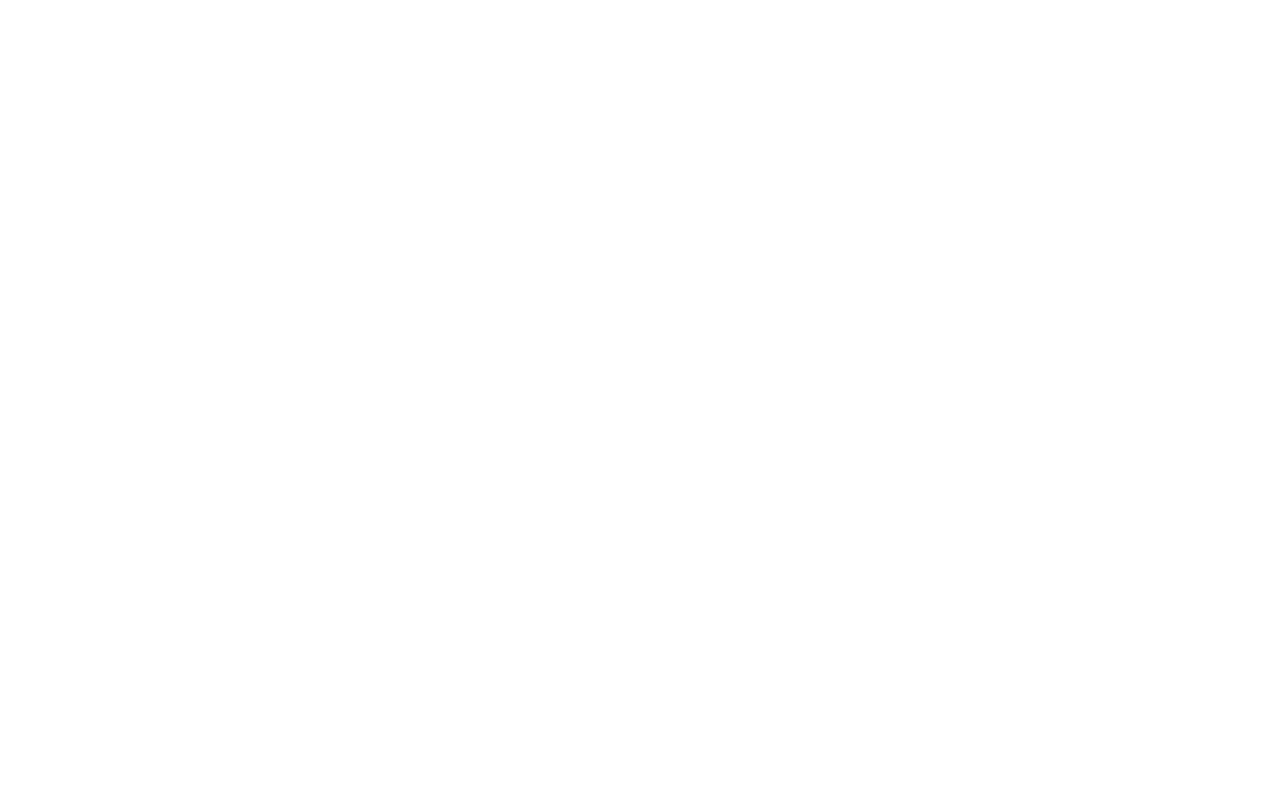
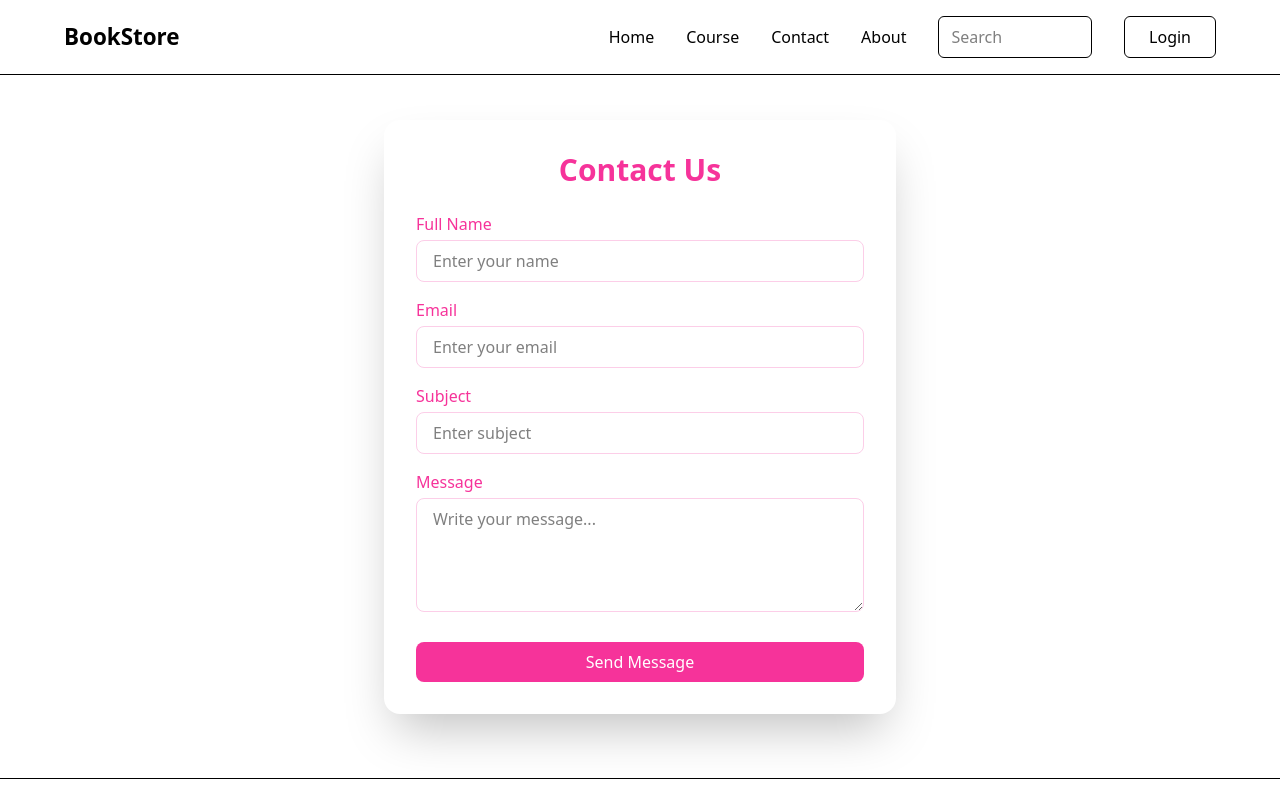
Before and after one commit to 100rabhdwivedi/Book_store, a React (Vite) app in the folder Frontend/: page /contact in a window 1280 px wide. Before the commit this address had no page. Shown: the top 800 px of the page. Built offline with nearby package versions, Linux system fonts and the light colour scheme.

Commit message:
Signup page done

```diff
--- a/Frontend/src/App.jsx
+++ b/Frontend/src/App.jsx
@@ -4,12 +4,18 @@
 
 import { Routes, Route } from 'react-router-dom'
 import LoginModal from './components/LoginModel.jsx'
+import SignupModel from './components/SignupModel.jsx'
+import Contact from './components/Contact.jsx'
+import About from './components/About.jsx'
 const App = () => {
   return (
-     <Routes>
-       <Route path='/' element={<Home />} />
-     <Route path='/courses' element={<Courses />} />
+    <Routes>
+      <Route path='/' element={<Home />} />
+      <Route path='/courses' element={<Courses />} />
+      <Route path='/contact' element={<Contact />} />
+      <Route path='/about' element={<About />} />
     </Routes>
+
 
 
   )
--- /dev/null
+++ b/Frontend/src/components/About.jsx
@@ -0,0 +1,52 @@
+import React from "react";
+import Navbar from "./Navbar";
+import Footer from "./Footer";
+
+const About = () => {
+    return (
+        <div className="overflow-x-hidden">
+            <Navbar/>
+        <div className="min-h-screen  flex items-center justify-center px-4">
+
+            <div className="max-w-4xl bg-white rounded-2xl shadow-2xl p-10 animate-fadeIn">
+
+                {/* Heading */}
+                <h1 className="text-4xl font-bold text-center text-pink-500 mb-6">
+                    About Us
+                </h1>
+
+                {/* Content */}
+                <p className="text-gray-600 text-lg text-center mb-4">
+                    Welcome to our platform! We are committed to providing high-quality
+                    services and creating a seamless experience for our users.
+                </p>
+
+                <p className="text-gray-600 text-lg text-center mb-4">
+                    Our goal is to build secure and scalable applications that solve
+                    real-world problems while maintaining simplicity and performance.
+                </p>
+
+                <p className="text-gray-600 text-lg text-center">
+                    This project focuses on delivering a modern solution using the latest
+                    technologies to ensure efficiency, reliability, and user satisfaction.
+                </p>
+
+                {/* Section */}
+                <div className="mt-8 text-center">
+                    <h2 className="text-2xl font-semibold text-pink-500 mb-2">
+                        Our Mission
+                    </h2>
+                    <p className="text-gray-600">
+                        To empower users with reliable and efficient digital solutions that
+                        enhance productivity and simplify everyday tasks.
+                    </p>
+                </div>
+
+            </div>
+        </div>
+        <Footer/>
+        </div>
+    );
+};
+
+export default About;
--- /dev/null
+++ b/Frontend/src/components/Contact.jsx
@@ -0,0 +1,78 @@
+import React from "react";
+import Navbar from "./Navbar";
+import Footer from "./Footer";
+
+const Contact = () => {
+    return (
+        <div className="overflow-x-hidden">
+        <Navbar/>
+        <div className="mt-30 flex  items-center justify-center px-4">
+
+            <div className="bg-white w-full max-w-lg rounded-2xl shadow-2xl p-8 animate-fadeIn">
+
+                {/* Heading */}
+                <h2 className="text-3xl font-bold text-center text-pink-500 mb-6">
+                    Contact Us
+                </h2>
+
+                {/* Name */}
+                <div className="mb-4">
+                    <label className="block text-pink-500 mb-1 font-medium">
+                        Full Name
+                    </label>
+                    <input
+                        type="text"
+                        placeholder="Enter your name"
+                        className="w-full px-4 py-2 border border-pink-200 rounded-lg focus:outline-none focus:ring-2 focus:ring-pink-400"
+                    />
+                </div>
+
+                {/* Email */}
+                <div className="mb-4">
+                    <label className="block text-pink-500 mb-1 font-medium">
+                        Email
+                    </label>
+                    <input
+                        type="email"
+                        placeholder="Enter your email"
+                        className="w-full px-4 py-2 border border-pink-200 rounded-lg focus:outline-none focus:ring-2 focus:ring-pink-400"
+                    />
+                </div>
+
+                {/* Subject */}
+                <div className="mb-4">
+                    <label className="block text-pink-500 mb-1 font-medium">
+                        Subject
+                    </label>
+                    <input
+                        type="text"
+                        placeholder="Enter subject"
+                        className="w-full px-4 py-2 border border-pink-200 rounded-lg focus:outline-none focus:ring-2 focus:ring-pink-400"
+                    />
+                </div>
+
+                {/* Message */}
+                <div className="mb-6">
+                    <label className="block text-pink-500 mb-1 font-medium">
+                        Message
+                    </label>
+                    <textarea
+                        rows="4"
+                        placeholder="Write your message..."
+                        className="w-full px-4 py-2 border border-pink-200 rounded-lg focus:outline-none focus:ring-2 focus:ring-pink-400"
+                    ></textarea>
+                </div>
+
+                {/* Button */}
+                <button className="w-full bg-pink-500 text-white py-2 rounded-lg hover:bg-pink-600 transition-all duration-300">
+                    Send Message
+                </button>
+
+            </div>
+        </div>
+        <Footer/>
+        </div>
+    );
+};
+
+export default Contact;
--- a/Frontend/src/components/LoginModel.jsx
+++ b/Frontend/src/components/LoginModel.jsx
@@ -54,7 +54,7 @@
         {/* Footer */}
         <p className="text-center text-sm text-gray-500 mt-4">
           Don’t have an account?{" "}
-          <span className="text-pink-500 font-medium cursor-pointer">
+          <span  className="text-pink-500 font-medium cursor-pointer">
             Register
           </span>
         </p>
--- a/Frontend/src/components/Navbar.jsx
+++ b/Frontend/src/components/Navbar.jsx
@@ -76,6 +76,7 @@
                 </div>
             </div>
             <LoginModal isOpen={isOpenLogin} setIsOpen={setIsOpenLogin} />
+
         </>
     );
 };
--- /dev/null
+++ b/Frontend/src/components/SignupModel.jsx
@@ -0,0 +1,89 @@
+import React from "react";
+
+const SignupModel = ({ isOpen, onClose }) => {
+    // if (!isOpen) return null;
+
+    return (
+        <div className="fixed inset-0 z-50 flex items-center justify-center bg-black/40 backdrop-blur-sm">
+            <div className="bg-white w-105 rounded-2xl shadow-2xl p-6 relative animate-fadeIn">
+
+                {/* Close Button */}
+                <button
+                    className="absolute top-3 right-4 text-pink-500 text-2xl font-bold"
+                    onClick={onClose}
+                >
+                    ×
+                </button>
+
+                {/* Heading */}
+                <h2 className="text-3xl font-bold text-center text-pink-500 mb-6">
+                    Sign Up
+                </h2>
+
+                {/* Full Name */}
+                <div className="mb-4">
+                    <label className="block text-pink-500 mb-1 font-medium">
+                        Full Name
+                    </label>
+                    <input
+                        type="text"
+                        placeholder="Enter your name"
+                        className="w-full px-4 py-2 border border-pink-200 rounded-lg focus:outline-none focus:ring-2 focus:ring-pink-400"
+                    />
+                </div>
+
+                {/* Email */}
+                <div className="mb-4">
+                    <label className="block text-pink-500 mb-1 font-medium">
+                        Email
+                    </label>
+                    <input
+                        type="email"
+                        placeholder="Enter your email"
+                        className="w-full px-4 py-2 border border-pink-200 rounded-lg focus:outline-none focus:ring-2 focus:ring-pink-400"
+                    />
+                </div>
+
+                {/* Password */}
+                <div className="mb-4">
+                    <label className="block text-pink-500 mb-1 font-medium">
+                        Password
+                    </label>
+                    <input
+                        type="password"
+                        placeholder="Create password"
+                        className="w-full px-4 py-2 border border-pink-200 rounded-lg focus:outline-none focus:ring-2 focus:ring-pink-400"
+                    />
+                </div>
+
+                {/* Confirm Password */}
+                <div className="mb-6">
+                    <label className="block text-pink-500 mb-1 font-medium">
+                        Confirm Password
+                    </label>
+                    <input
+                        type="password"
+                        placeholder="Confirm password"
+                        className="w-full px-4 py-2 border border-pink-200 rounded-lg focus:outline-none focus:ring-2 focus:ring-pink-400"
+                    />
+                </div>
+
+                {/* Button */}
+                <button className="w-full bg-pink-500 text-white py-2 rounded-lg hover:bg-pink-600 transition-all duration-300">
+                    Register
+                </button>
+
+                {/* Footer */}
+                <p className="text-center text-sm text-gray-500 mt-4">
+                    Already have an account?{" "}
+                    <span className="text-pink-500 font-medium cursor-pointer">
+                        Login
+                    </span>
+                </p>
+
+            </div>
+        </div>
+    );
+};
+
+export default SignupModel;
```
